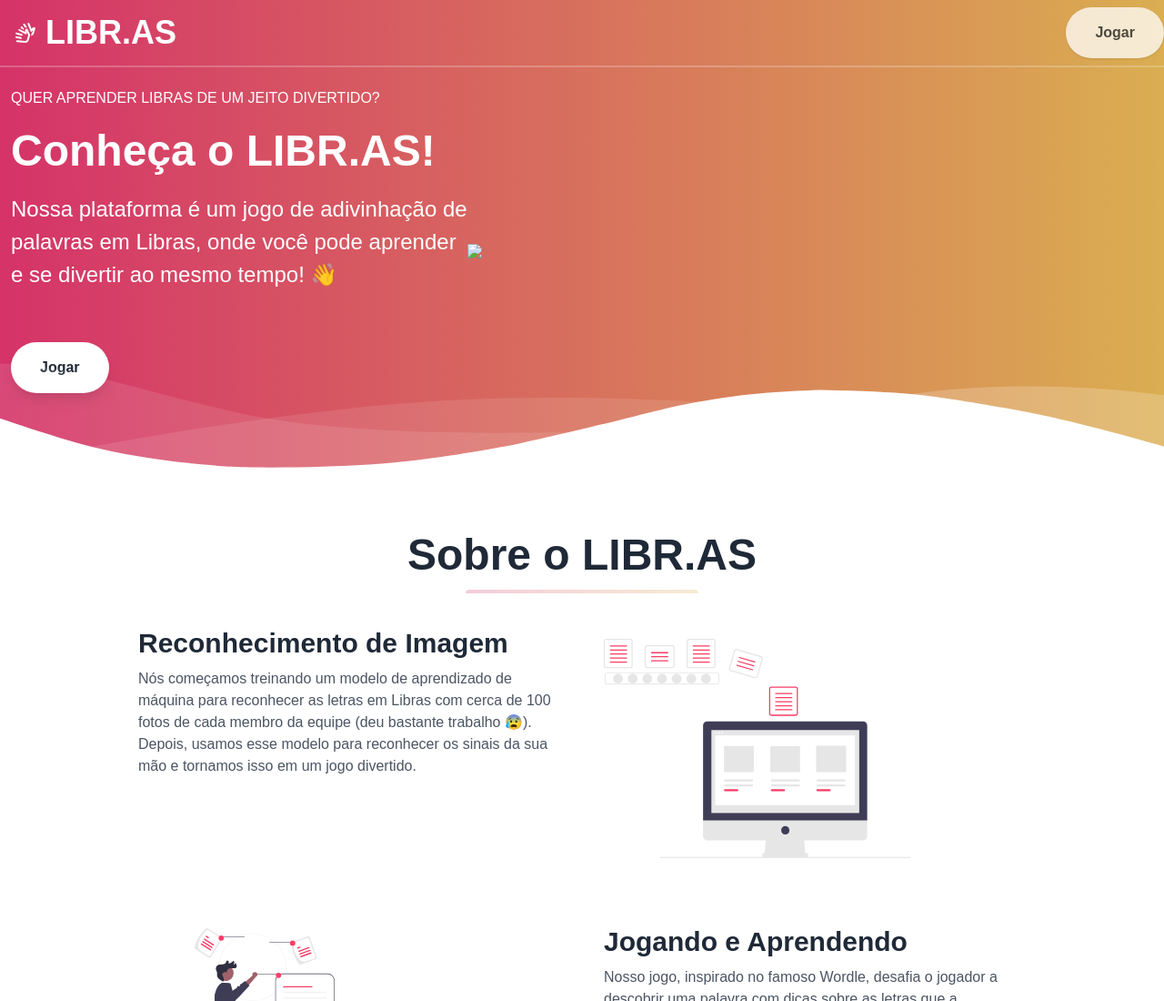
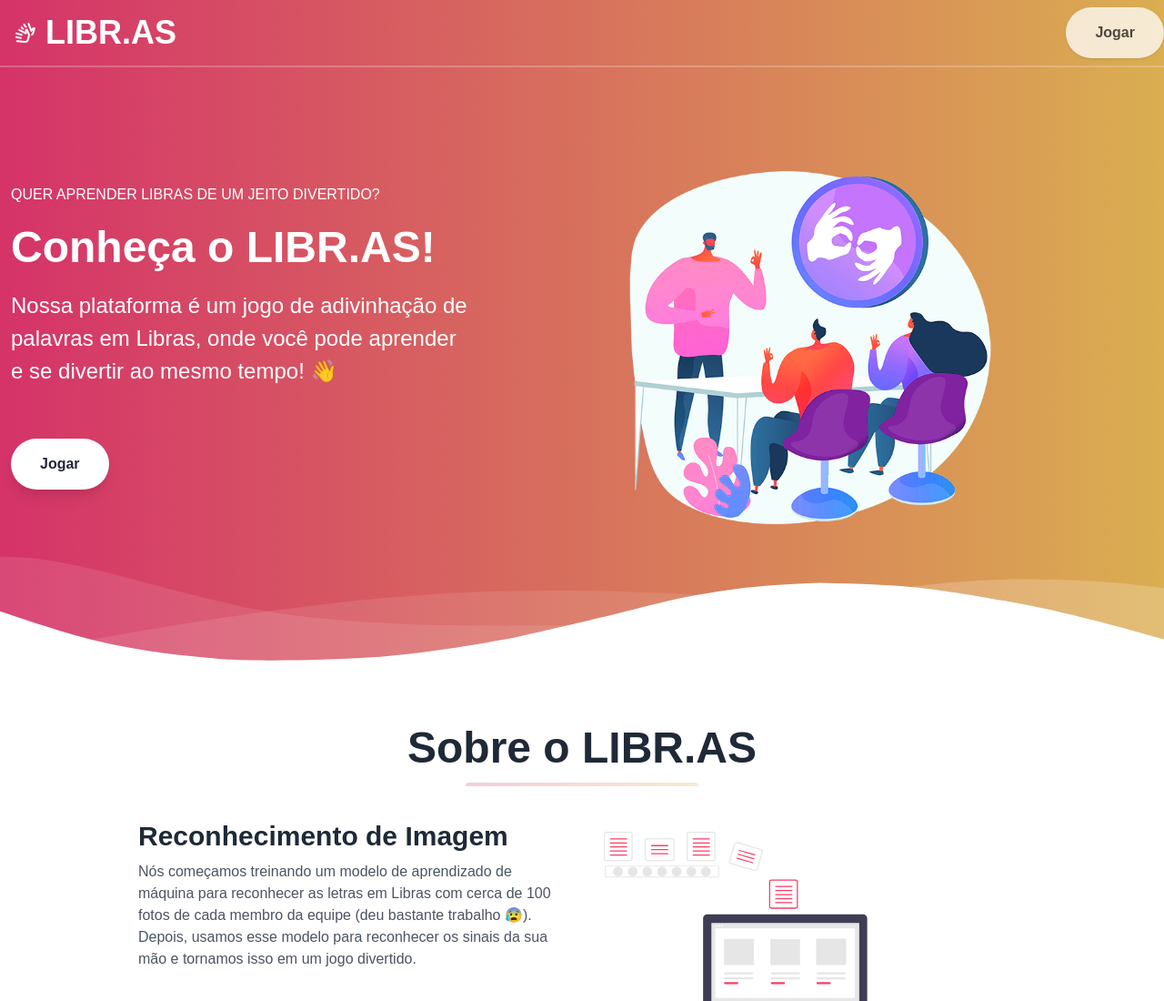
Before and after one commit to viniciushedler/hackathon-1sti, a plain HTML site: page index.html in a window 1280 px wide. Shown: the top 1100 px of the page at 91% size. Drawn offline with nearby package versions, Linux system fonts and the light colour scheme; a web font is replaced by a local one.

Commit message:
resolve caminhos e ajusta htmls + envio de logo

```diff
--- a/index.html
+++ b/index.html
@@ -78,7 +78,7 @@
         </div>
         <!--Right Col-->
         <div class="w-full md:w-3/5 py-6 text-center">
-          <img class="w-full" src="hero.png" />
+          <img class="w-full" src="images/hero.png" />
         </div>
       </div>
     </div>
```
Also changed, not shown: game.html (+1 -1 lines), images/logo.png (added).
